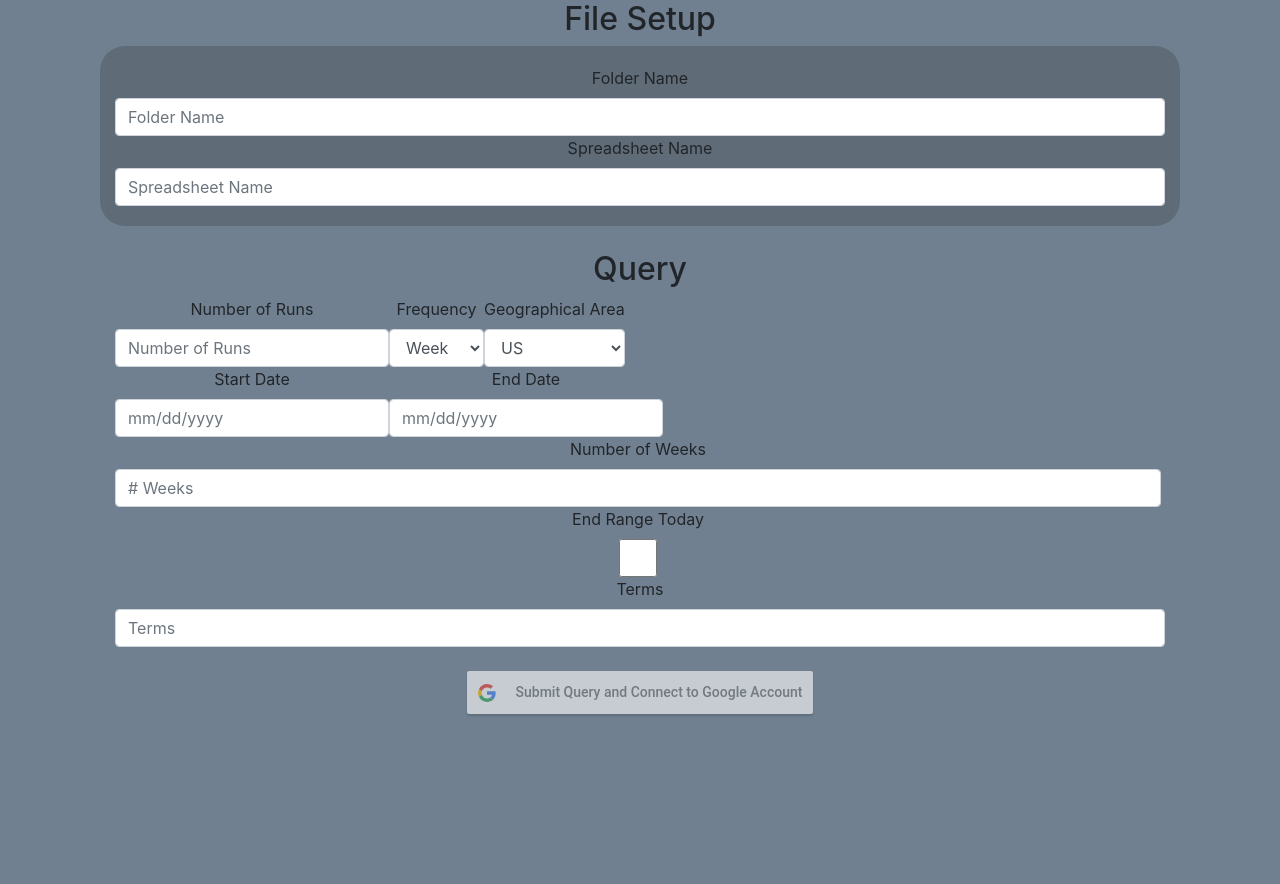
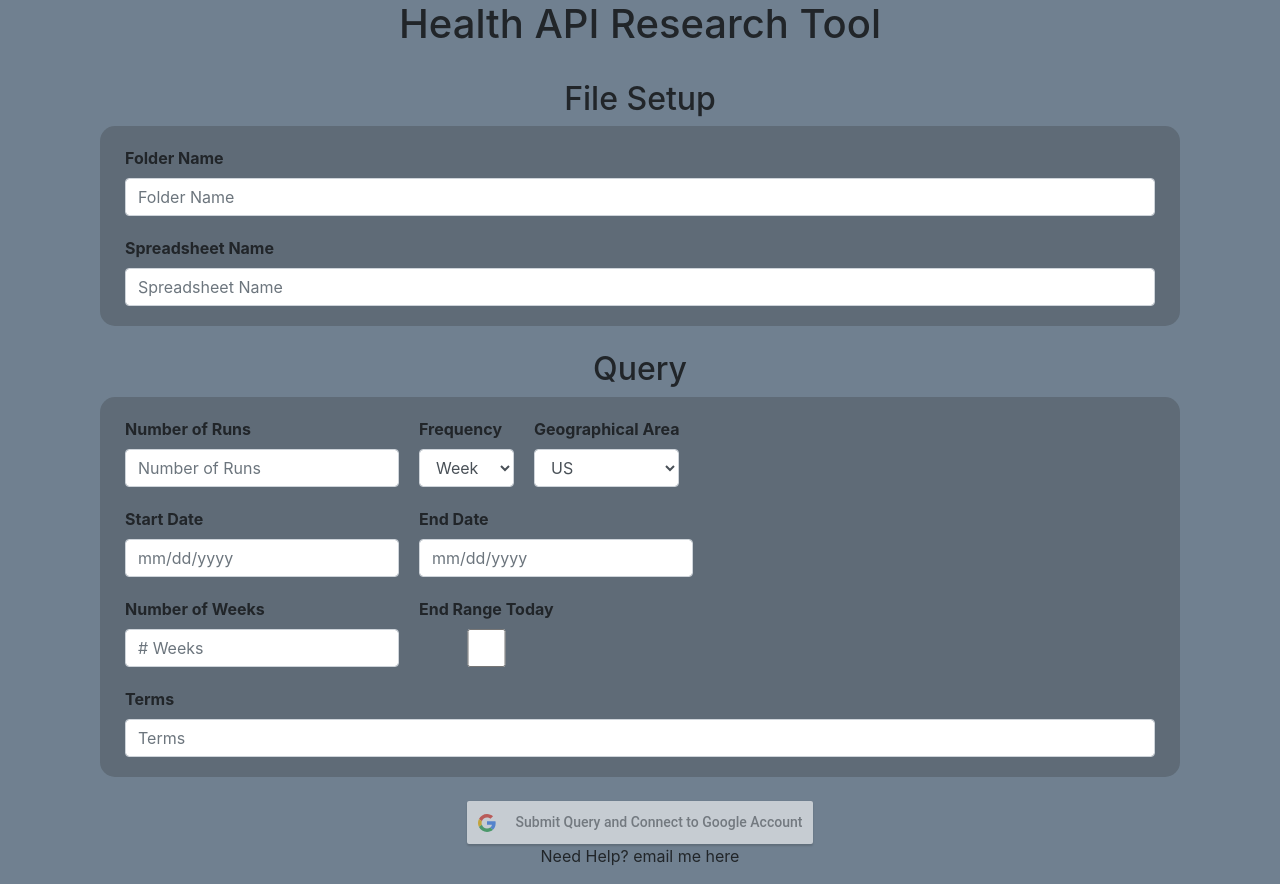
Before and after one commit to MadisonMHillyard/healthtrends, a React (Create React App) app in the folder healthsite/frontend/: page /QueryTrends in a window 1280 px wide. Before the commit the page ends 800 px from the top, so only its background shows below. Built offline with nearby package versions, Linux system fonts and the light colour scheme.

Commit message:
Fix Frontend

```diff
--- a/healthsite/frontend/src/App.js
+++ b/healthsite/frontend/src/App.js
@@ -2,11 +2,14 @@ import React from 'react';
 import logo from './logo.svg';
 import './App.css';
 import Routes from './Routes';
-
+import Header from './components/Header'
+import Footer from './components/Footer'
 function App() {
   return (
     <div className="App">
+      <Header />
       <Routes />
+      <Footer />
     </div>
   );
 }
--- a/healthsite/frontend/src/index.css
+++ b/healthsite/frontend/src/index.css
@@ -24,11 +24,16 @@ body {
   margin: 0;
   font-family: 'Helvetica Neue', Helvetica, Arial, sans-serif;
   background: slategray !important;
+  border-radius:15px;
 }
 
 h1, h3, h4, h5, h6, p, ul {
   margin: 0;
   padding: 0;
+}
+label{
+  text-align:left;
+  font-weight: bold;
 }
 .page-container{
   position: relative;
@@ -66,11 +71,7 @@ h1, h3, h4, h5, h6, p, ul {
   border:1px solid black;
   background:  rgb(95,107,119);
 }
-.d1{
-  margin:0px 4px 0px 0px;
 
-
-}
 .pi{
   display:flex;
   flex-flow: column wrap;
@@ -96,6 +97,16 @@ h1, h3, h4, h5, h6, p, ul {
 .h2{
   text-align:center;
 }
+.label{
+  text-align:left;
+  font-weight: bold;
+}
+.field{
+  display: flex;
+  flex-flow: column wrap;
+  margin:10px;
+}
+
 .form-sec{
   display: flex;
   flex-flow: column wrap;
@@ -105,16 +116,24 @@ h1, h3, h4, h5, h6, p, ul {
   display: flex;
   flex-flow: row wrap;
   justify-content: flex-start;
-
+}
+.query-sec{
+  display:flex;
+  flex-flow: column wrap;
+  background-color: rgb(95,107,119);
+  border-radius:15px;
+  padding:10px
 }
 .drive-sec{
+  display:flex;
+  flex-flow: column wrap;
   background-color: rgb(95,107,119);
-  border-radius:25px;
-  padding:20px
+  border-radius:15px;
+  padding:10px
 }
-.sub-sec-row{
+/* .sub-sec-row{
   margin-right:4px !important;
-}
+} */
 
 .date-range{
   display:flex;
@@ -127,11 +146,9 @@ h1, h3, h4, h5, h6, p, ul {
 
 }
 .d1{
-  flex-direction: row;
-  align-items:flex-end
-}
-.date-in{
-  flex-direction:column;
+  display:flex;
+  flex-flow: row wrap;
+  align-items:flex-end;
 }
 .num-w{
   align-items: flex-end;
@@ -140,7 +157,6 @@ h1, h3, h4, h5, h6, p, ul {
 
 .footer{
   text-align: center;
-  position: absolute;
   bottom: 0;
   height:2.5rem;
 }
@@ -153,9 +169,7 @@ h1, h3, h4, h5, h6, p, ul {
 @media all and (max-width:500px){
 
 }
-.file-input{
-  background: rgb(152, 211, 152);
-}
+
 .query-input{
   background:slategray;
 }
```
